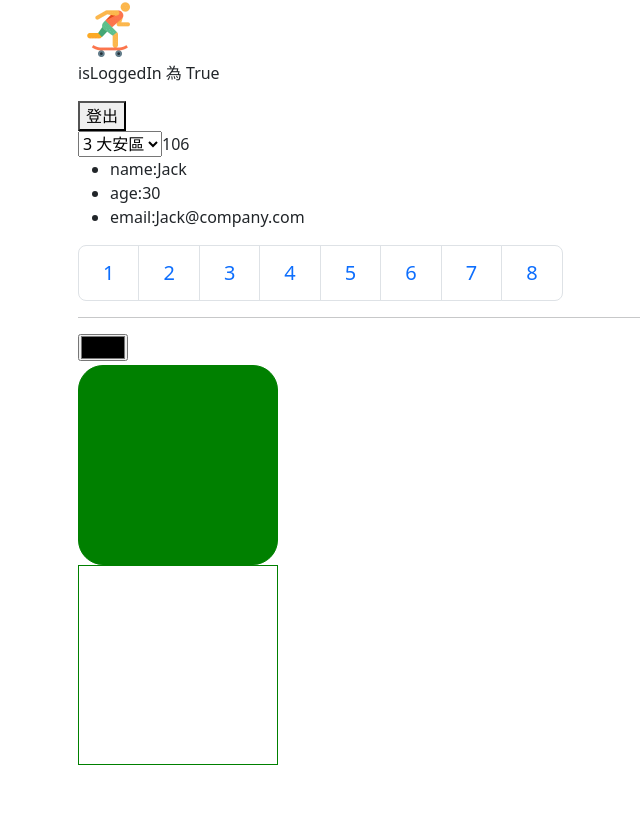
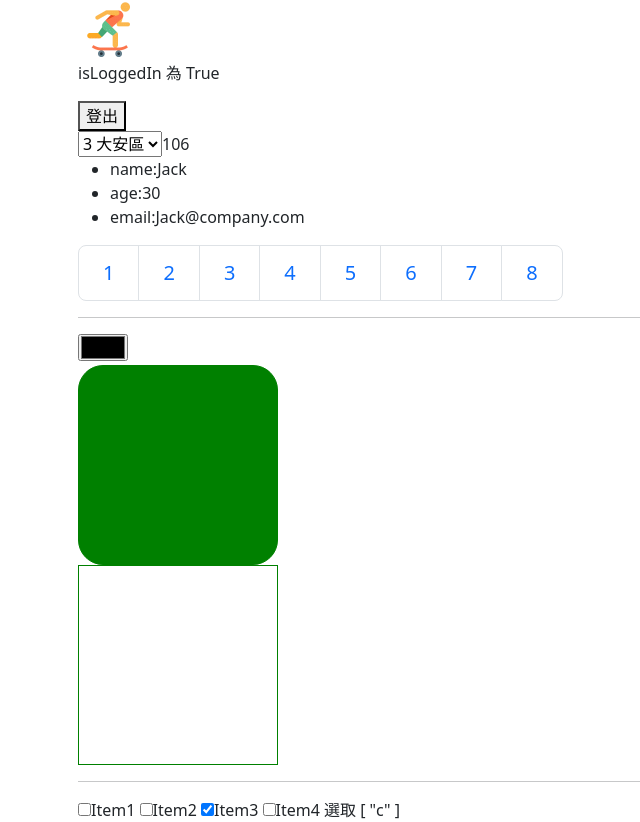
Before and after one commit to HsiaoHungWang/vue-demo, a Vue app: page /directive in a window 1280 px wide. Shown: the part 286-1108 px from the top of the page, without its empty margins (4-644 px from the left). Before the commit the page ends 1051 px from the top, so only its background shows below. Built offline with nearby package versions, Linux system fonts and the light colour scheme.

Commit message:
在 checkbox 上使用 v-model

```diff
--- a/src/views/DirectiveView.vue
+++ b/src/views/DirectiveView.vue
@@ -16,6 +16,7 @@ import { ref } from 'vue';
    const user = ref({"name":"Jack","age":30,"email":"Jack@company.com"})
    const bgColor = ref("green")
    const radius = ref("25px")
+   const items = ref(["c"])
 </script>
 
 <template>
@@ -60,6 +61,12 @@ import { ref } from 'vue';
      :class="{active:true, 'text-danger':false}"></div>
 
     </div>
+    <hr />
+    <input type="checkbox" value="a" v-model="items">Item1
+    <input type="checkbox" value="b" v-model="items">Item2
+    <input type="checkbox" value="c" v-model="items">Item3
+    <input type="checkbox" value="d" v-model="items">Item4
+    <span>選取 {{ items }}</span>
 </template>
 
 <style lang="css" scoped>
```
